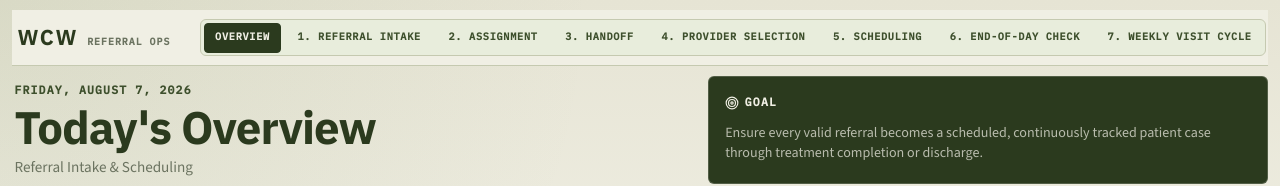
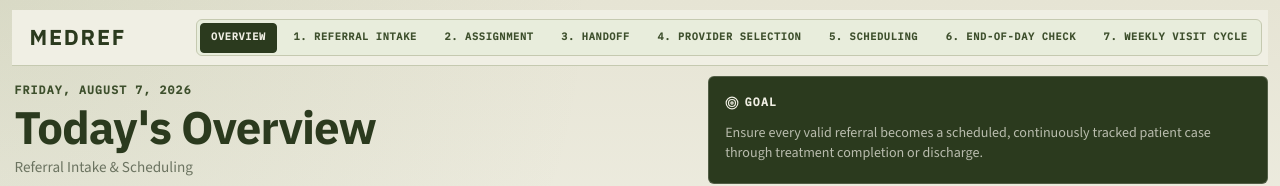
Before and after one commit to irvirr4444/medical-referral, a React (Vite) app in the folder frontend/: page / in a window 1280 px wide. Shown: the top 186 px of the page. Built offline with nearby package versions, Linux system fonts and the light colour scheme.

Commit message:
Update FlowNav component branding and adjust padding in FlowNav styles for improved layout consistency

```diff
--- a/frontend/src/components/FlowNav.css
+++ b/frontend/src/components/FlowNav.css
@@ -17,7 +17,7 @@
   align-items: center;
   justify-content: space-between;
   gap: 0.65rem 1rem;
-  padding: 0.55rem 0.1rem;
+  padding: 0.55rem 0.35rem 0.55rem 0.85rem;
 }
 
 .flow-nav__brand {
--- a/frontend/src/components/FlowNav.tsx
+++ b/frontend/src/components/FlowNav.tsx
@@ -20,8 +20,8 @@ export function FlowNav() {
             window.scrollTo({ top: 0, behavior: 'smooth' })
           }}
         >
-          <span className="flow-nav__brand-mark">WCW</span>
-          <span className="flow-nav__brand-sub">Referral Ops</span>
+          <span className="flow-nav__brand-mark">MedRef</span>
+
         </button>
 
         <div className="flow-nav__tabs" role="presentation">
```
Also changed, not shown: 1 other file (tests, documents, lock files or other folders).
